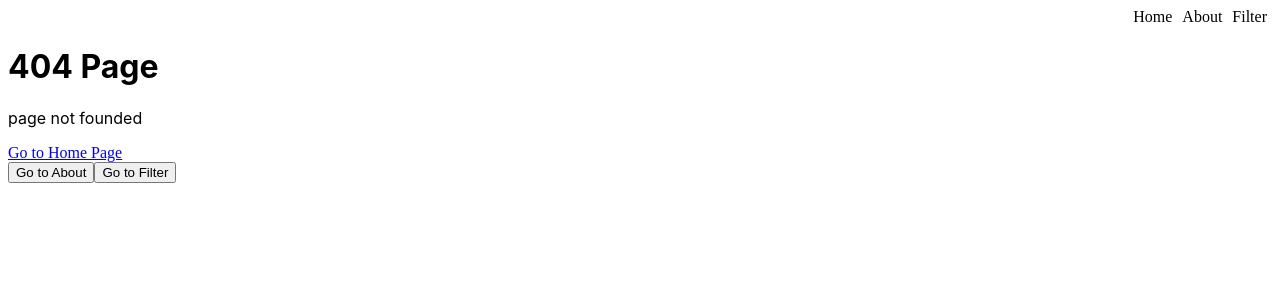
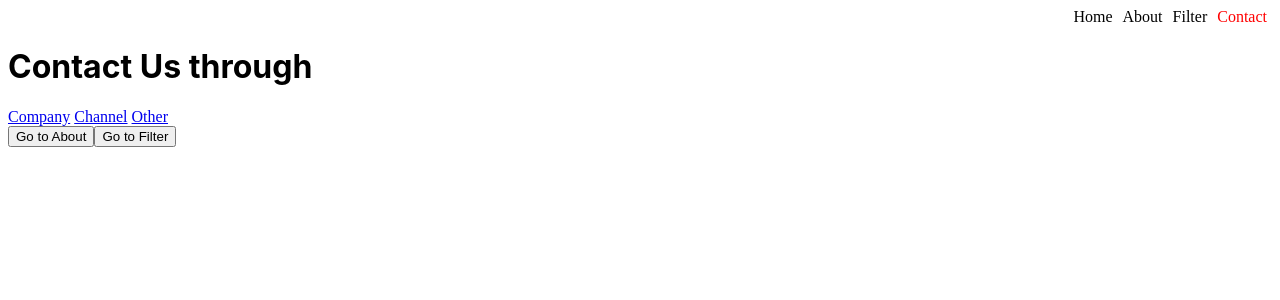
Before and after one commit to FirozSkAhmad/React, a React (Create React App) app: page /contact in a window 1280 px wide. Before the commit this address had no page. Shown: the top 300 px of the page. Built offline with nearby package versions, Linux system fonts and the light colour scheme.

Commit message:
2 files modified, 4 added

```diff
--- a/src/App.js
+++ b/src/App.js
@@ -7,6 +7,10 @@ import NavBar from './NavBar.js';
 import Page404 from './Page404.js';
 import User from './Users.js';
 import Filter from './Filter.js';
+import Contact from './Contact.js';
+import Company from './Company.js';
+import Channel from './Channel.js';
+import Other from './Other.js';
 import NavigateOnButtonClick from './NavigateOnButtonClick.js';
 
 function App() {
@@ -20,6 +24,11 @@ function App() {
         <Route path="/filter" element={<Filter />} />
         <Route path="/*" element={<Page404 />} />
         {/* <Route path="/*" element={<Navigate to="/"/>} /> */}
+        <Route path='/contact' element={<Contact/>}>
+        <Route path='company' element={<Company/>}/>
+        <Route path='channel' element={<Channel/>}/>
+        <Route path='other' element={<Other/>}/>
+        </Route>
       </Routes>
       <br />
       <NavigateOnButtonClick />
--- /dev/null
+++ b/src/Channel.js
@@ -0,0 +1,11 @@
+import React from 'react';
+
+function Channel() {
+  return (
+    <>
+      <h1>Welcome to my Channel</h1>
+    </>
+  );
+}
+
+export default Channel;
--- /dev/null
+++ b/src/Company.js
@@ -0,0 +1,11 @@
+import React from 'react';
+
+function Company() {
+  return (
+    <>
+      <h1>Welcome to my Company</h1>
+    </>
+  );
+}
+
+export default Company;
--- /dev/null
+++ b/src/Contact.js
@@ -0,0 +1,16 @@
+import React from 'react';
+import { Link, Outlet } from 'react-router-dom';
+
+function Contact() {
+  return (
+    <>
+      <h1>Contact Us through</h1>
+      <Link to="company">Company</Link>{" "}
+      <Link to="channel">Channel</Link>{" "}
+      <Link to="other">Other</Link>
+      <Outlet/>
+    </>
+  );
+}
+
+export default Contact;
--- a/src/NavBar.js
+++ b/src/NavBar.js
@@ -38,6 +38,17 @@ function NavBar() {
           Filter
         </NavLink>
       </li>
+      <li>
+        <NavLink
+          style={({ isActive }) => {
+            return { color: isActive ? 'red' : 'black' };
+          }}
+          className="NavBar-Link"
+          to="/contact"
+        >
+          Contact
+        </NavLink>
+      </li>
     </ul>
   );
 }
--- /dev/null
+++ b/src/Other.js
@@ -0,0 +1,11 @@
+import React from 'react';
+
+function Other() {
+  return (
+    <>
+      <h1>Through Other</h1>
+    </>
+  );
+}
+
+export default Other;
```
